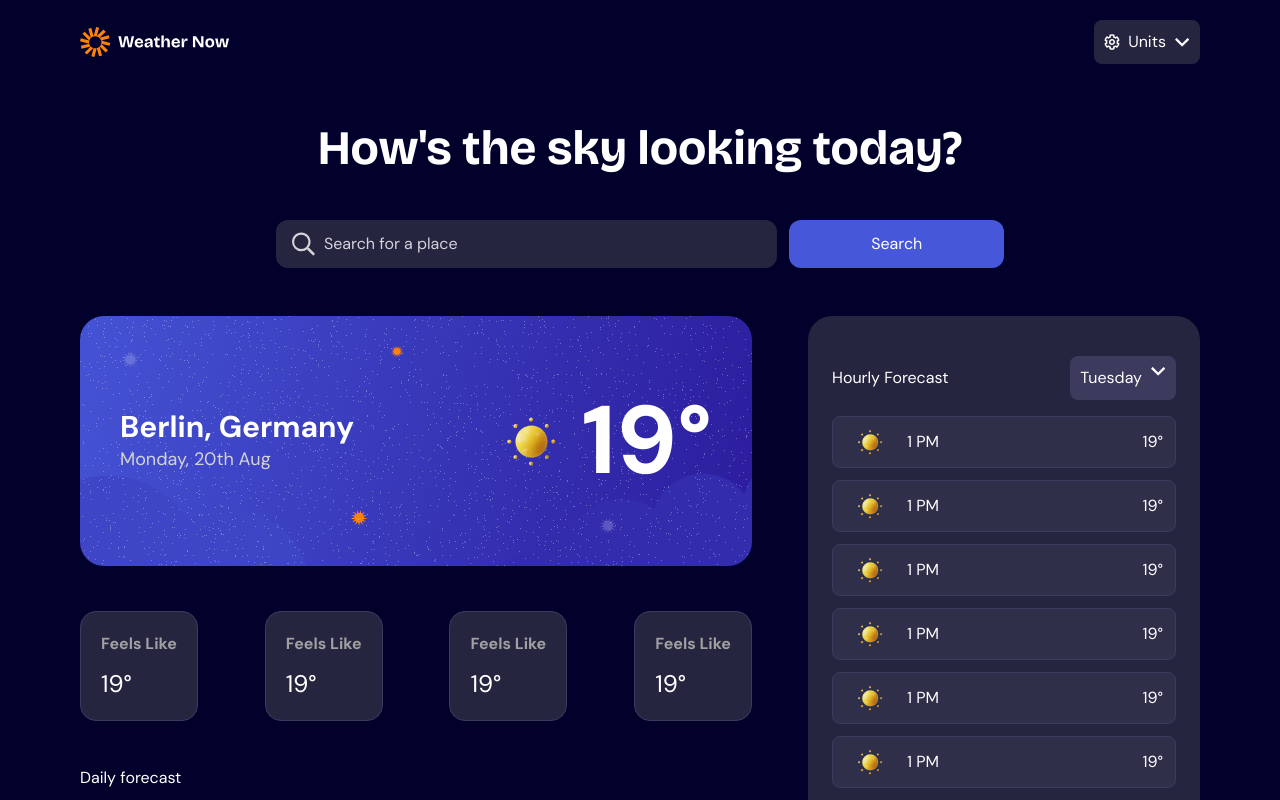
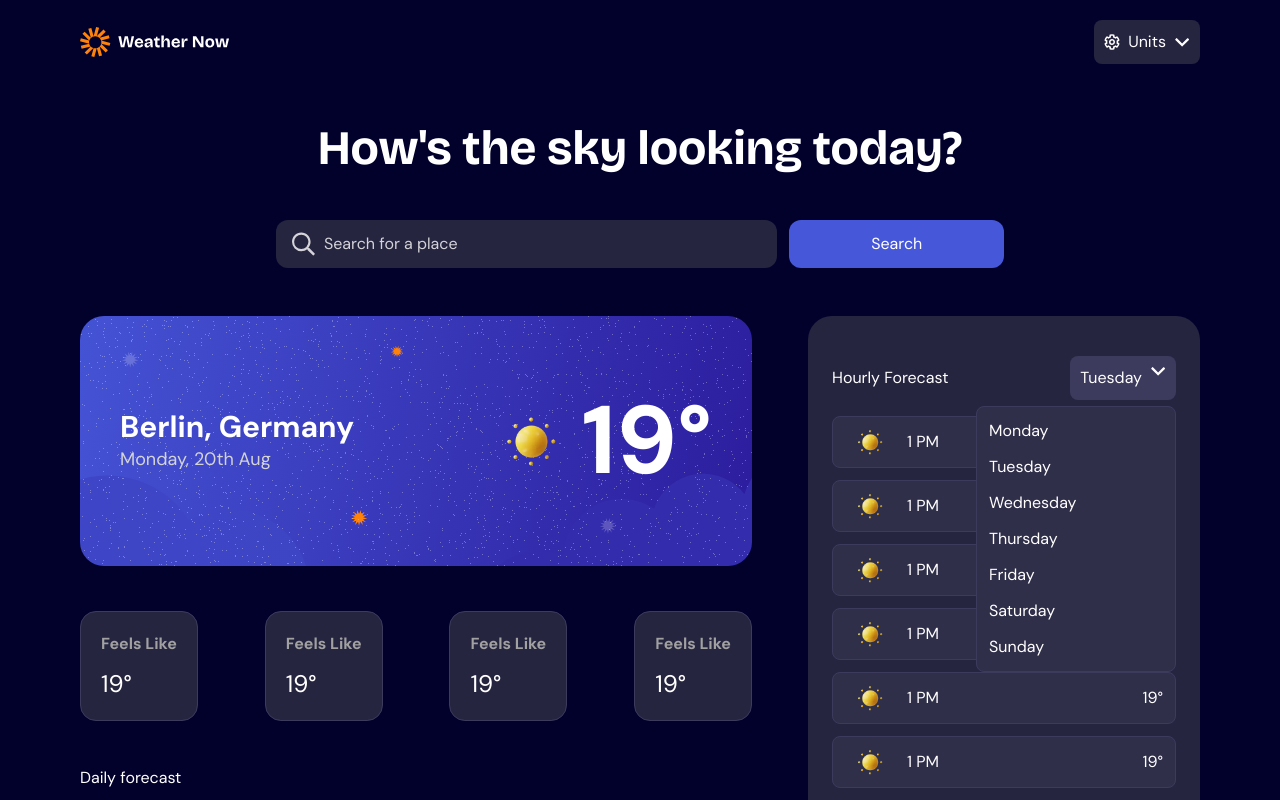
Before and after one commit to TrenchesProgrammer/weather, a Next.js app: page / in a window 1280 px wide. Both pictures are taken after a click on the button "Tuesday". Shown: the top 800 px of the page. Built offline with nearby package versions, Linux system fonts and the light colour scheme; no server answers.

Commit message:
added days dropdown

```diff
--- /dev/null
+++ b/Components/DayDropdown.tsx
@@ -0,0 +1,17 @@
+import React from 'react'
+
+const DayDropdown = () => {
+  return (
+    <div className="absolute rounded-lg p-3 flex-col gap-3  text-md  -bottom-68 flex text-left right-0 w-50 border border-neutral-600 bg-neutral-700">
+        <p>Monday</p>
+        <p>Tuesday</p>
+        <p>Wednesday</p>
+        <p>Thursday</p>
+        <p>Friday</p>
+        <p>Saturday</p>
+        <p>Sunday</p>
+    </div>
+  )
+}
+
+export default DayDropdown
--- a/Components/UnitDropdown.tsx
+++ b/Components/UnitDropdown.tsx
@@ -2,7 +2,7 @@ import React from "react";
 
 const UnitDropdown = () => {
   return (
-    <div className="absolute rounded-lg p-3 flex-col gap-1  text-md  -bottom-70 flex text-left right-0 w-50 border border-neutral-600 bg-neutral-700">
+    <div className="absolute rounded-lg p-3 flex-col gap-1 z-1 text-md  -bottom-77 flex text-left right-0 w-50 border border-neutral-600 bg-neutral-700">
       <p>Switch to imperial</p>
       <p className="text-neutral-400 text-sm">Temperature</p>
       <p>Celcius(&#176;C)</p>
--- a/app/page.tsx
+++ b/app/page.tsx
@@ -1,26 +1,46 @@
 "use client";
 import DailyForecast from "@/Components/DailyForecast";
+import DayDropdown from "@/Components/DayDropdown";
 import HourlyForecast from "@/Components/HourlyForecast";
 import Instruments from "@/Components/Instruments";
 import { Bricolage_Grotesque } from "next/font/google";
 import Image from "next/image";
-import { useEffect } from "react";
-
+import { useEffect, useRef, useState } from "react";
 
 const bricolageGrotesque = Bricolage_Grotesque({
   subsets: ["latin"],
   weight: ["400", "500", "600", "700", "800"],
 });
 export default function Home() {
+  const [unitsDropdown, setUnitsDropdown] = useState(false); // visible or not
+  const [locked, setLocked] = useState(false); // locked by click
+  const dropdownRef = useRef<HTMLDivElement>(null);
   useEffect(() => {
     navigator.geolocation.getCurrentPosition(function (position) {
       const latitude = position.coords.latitude;
       const longitude = position.coords.longitude;
-    console.log("Latitude is :", latitude);
-    console.log("Longitude is :", longitude);
     });
-  },
-  []);
+    function handleClickOutside(event: MouseEvent) {
+      if (
+        dropdownRef.current &&
+        !dropdownRef.current.contains(event.target as Node)
+      ) {
+        setUnitsDropdown(false);
+        setLocked(false);
+      }
+    }
+    document.addEventListener("mousedown", handleClickOutside);
+    return () => document.removeEventListener("mousedown", handleClickOutside);
+  }, []);
+  const handleClick = () => {
+    if (locked) {
+      setLocked(false);
+      setUnitsDropdown(false);
+    } else {
+      setLocked(true);
+      setUnitsDropdown(true);
+    }
+  };
 
   return (
     <>
@@ -83,7 +103,18 @@ export default function Home() {
         <div className=" bg-neutral-800 lg:w-[35%] w-[100%] rounded-3xl px-6 py-6 mb-5">
           <div className="flex py-4 justify-between items-baseline w-full">
             <p>Hourly Forecast</p>
-            <button className="flex gap-2 bg-neutral-600 rounded-lg p-2.5">
+            <div
+              ref={dropdownRef}
+              className="relative"
+              onMouseEnter={() => {
+                if (!locked) setUnitsDropdown(true);
+              }}
+              onMouseLeave={() => {
+                if (!locked) setUnitsDropdown(false);
+              }}
+
+            >
+              <button onClick={handleClick} className="flex gap-2 bg-neutral-600 rounded-lg p-2.5 cursor-pointer relative hover:bg-neutral-700">
                 <p>Tuesday</p>
                 <Image
                   src="/icon-dropdown.svg"
@@ -91,19 +122,20 @@ export default function Home() {
                   width={16}
                   height={16}
                 />
+                { unitsDropdown && <DayDropdown />}
               </button>
             </div>
+          </div>
           <div className="flex h-[83%] flex-col lg:justify-between gap-3 ">
-            <HourlyForecast/>
-            <HourlyForecast/>
-            <HourlyForecast/>
-            <HourlyForecast/>
-            <HourlyForecast/>
-            <HourlyForecast/>
-            <HourlyForecast/>
-            <HourlyForecast/>
+            <HourlyForecast />
+            <HourlyForecast />
+            <HourlyForecast />
+            <HourlyForecast />
+            <HourlyForecast />
+            <HourlyForecast />
+            <HourlyForecast />
+            <HourlyForecast />
           </div>
-
         </div>
       </div>
     </>
```
Lines whose indentation alone changed are shown as unchanged.
